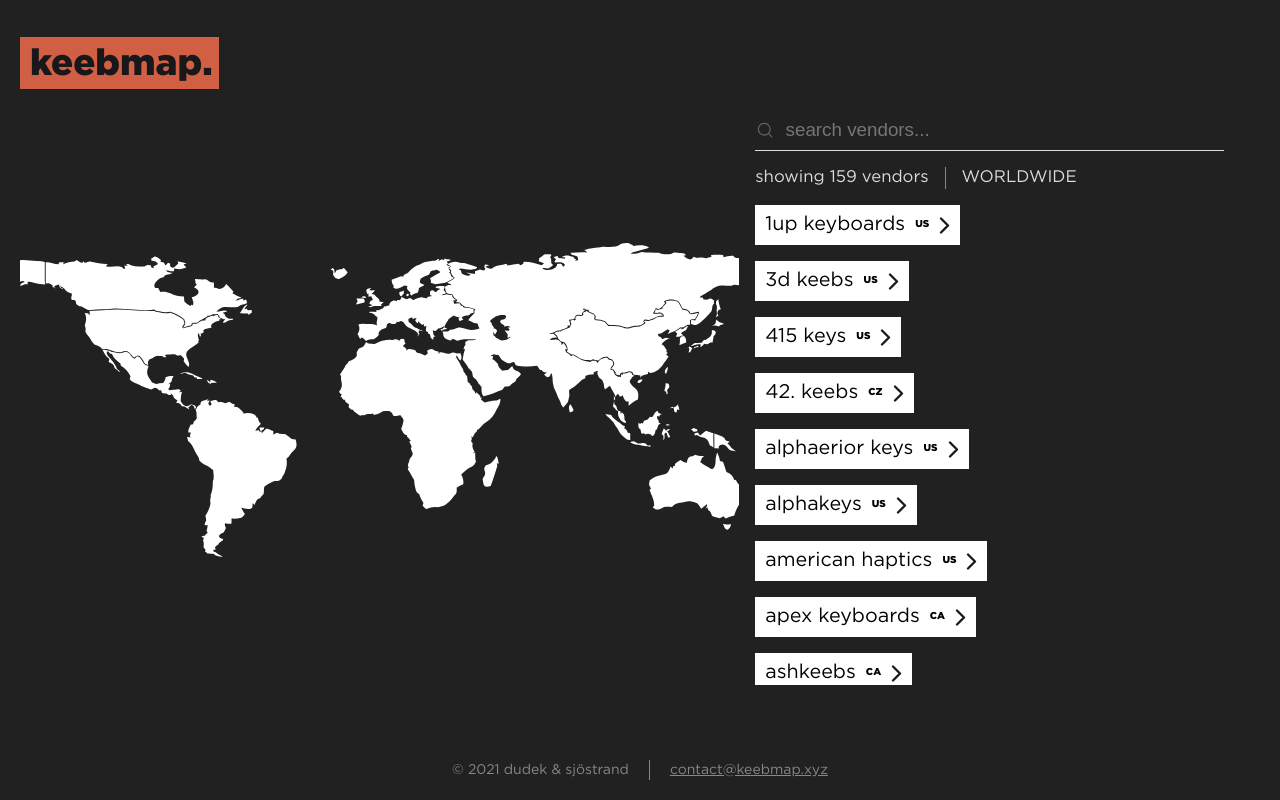
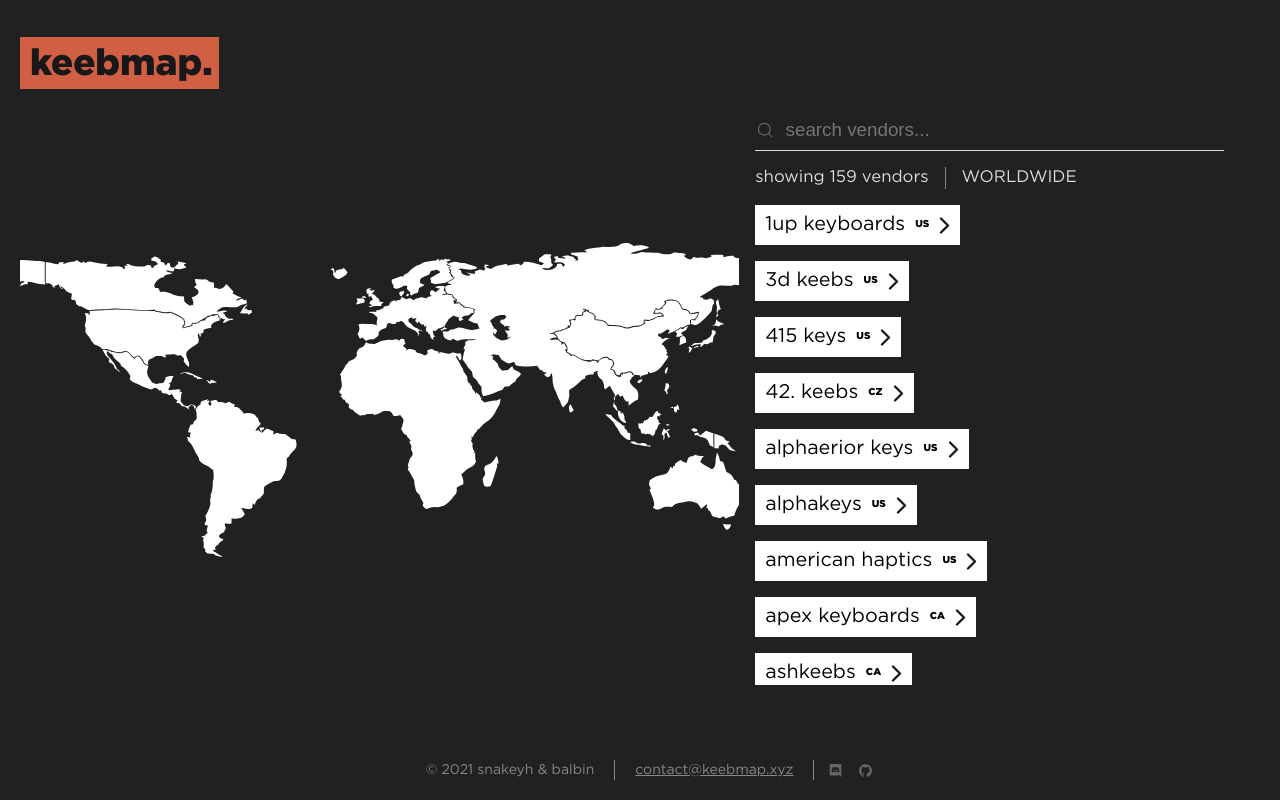
Before and after one commit to dudek-j/KeebMap, a React app: page / in a window 1280 px wide. Built offline with nearby package versions, Linux system fonts and the light colour scheme; some packages are replaced by stand-ins of ours.

Commit message:
Added discord and github links

```diff
--- a/src/App/Desktop/Desktop.css
+++ b/src/App/Desktop/Desktop.css
@@ -127,3 +127,20 @@
   height: 50%;
   background-color: #888888;
 }
+
+.FooterIcons {
+  display: flex;
+  flex-direction: row;
+}
+
+.FooterIcons a {
+  margin: 0;
+  margin-left: 15px;
+  margin-right: 2px;
+  padding-top: 3px;
+}
+
+.FooterIcons svg {
+  height: calc(5px + 1vmin);
+  width: calc(5px + 1vmin);
+}
--- a/src/App/Desktop/Desktop.js
+++ b/src/App/Desktop/Desktop.js
@@ -39,9 +39,38 @@
       </div>
       <div className="FooterContainer HorizontalContentFill">
         <div className="Footer">
-          <p>© 2021 dudek & sjöstrand</p>
+          <p>© 2021 snakeyh & balbin</p>
           <div className="Blocker" />
           <a href="mailto: contact@keebmap.xyz">contact@keebmap.xyz</a>
+          <div className="Blocker" />
+          <div className="FooterIcons">
+            <a href="https://discord.gg/AxSjtYAHun">
+              <svg
+                role="img"
+                viewBox="0 0 24 24"
+                xmlns="http://www.w3.org/2000/svg"
+              >
+                <title>Keebmap Discord</title>
+                <path
+                  d="M20.222 0c1.406 0 2.54 1.137 2.607 2.475V24l-2.677-2.273-1.47-1.338-1.604-1.398.67 2.205H3.71c-1.402 0-2.54-1.065-2.54-2.476V2.48C1.17 1.142 2.31.003 3.715.003h16.5L20.222 0zm-6.118 5.683h-.03l-.202.2c2.073.6 3.076 1.537 3.076 1.537-1.336-.668-2.54-1.002-3.744-1.137-.87-.135-1.74-.064-2.475 0h-.2c-.47 0-1.47.2-2.81.735-.467.203-.735.336-.735.336s1.002-1.002 3.21-1.537l-.135-.135s-1.672-.064-3.477 1.27c0 0-1.805 3.144-1.805 7.02 0 0 1 1.74 3.743 1.806 0 0 .4-.533.805-1.002-1.54-.468-2.14-1.404-2.14-1.404s.134.066.335.2h.06c.03 0 .044.015.06.03v.006c.016.016.03.03.06.03.33.136.66.27.93.4.466.202 1.065.403 1.8.536.93.135 1.996.2 3.21 0 .6-.135 1.2-.267 1.8-.535.39-.2.87-.4 1.397-.737 0 0-.6.936-2.205 1.404.33.466.795 1 .795 1 2.744-.06 3.81-1.8 3.87-1.726 0-3.87-1.815-7.02-1.815-7.02-1.635-1.214-3.165-1.26-3.435-1.26l.056-.02zm.168 4.413c.703 0 1.27.6 1.27 1.335 0 .74-.57 1.34-1.27 1.34-.7 0-1.27-.6-1.27-1.334.002-.74.573-1.338 1.27-1.338zm-4.543 0c.7 0 1.266.6 1.266 1.335 0 .74-.57 1.34-1.27 1.34-.7 0-1.27-.6-1.27-1.334 0-.74.57-1.338 1.27-1.338z"
+                  fill="#666666"
+                />
+              </svg>
+            </a>
+            <a href="https://github.com/Snakeyh/KeebMap">
+              <svg
+                role="img"
+                viewBox="0 0 24 24"
+                xmlns="http://www.w3.org/2000/svg"
+              >
+                <title>Keebmap Github</title>
+                <path
+                  d="M12 .297c-6.63 0-12 5.373-12 12 0 5.303 3.438 9.8 8.205 11.385.6.113.82-.258.82-.577 0-.285-.01-1.04-.015-2.04-3.338.724-4.042-1.61-4.042-1.61C4.422 18.07 3.633 17.7 3.633 17.7c-1.087-.744.084-.729.084-.729 1.205.084 1.838 1.236 1.838 1.236 1.07 1.835 2.809 1.305 3.495.998.108-.776.417-1.305.76-1.605-2.665-.3-5.466-1.332-5.466-5.93 0-1.31.465-2.38 1.235-3.22-.135-.303-.54-1.523.105-3.176 0 0 1.005-.322 3.3 1.23.96-.267 1.98-.399 3-.405 1.02.006 2.04.138 3 .405 2.28-1.552 3.285-1.23 3.285-1.23.645 1.653.24 2.873.12 3.176.765.84 1.23 1.91 1.23 3.22 0 4.61-2.805 5.625-5.475 5.92.42.36.81 1.096.81 2.22 0 1.606-.015 2.896-.015 3.286 0 .315.21.69.825.57C20.565 22.092 24 17.592 24 12.297c0-6.627-5.373-12-12-12"
+                  fill="#666666"
+                />
+              </svg>
+            </a>
+          </div>
         </div>
       </div>
     </div>
```
Also changed, not shown: 1 other file.
